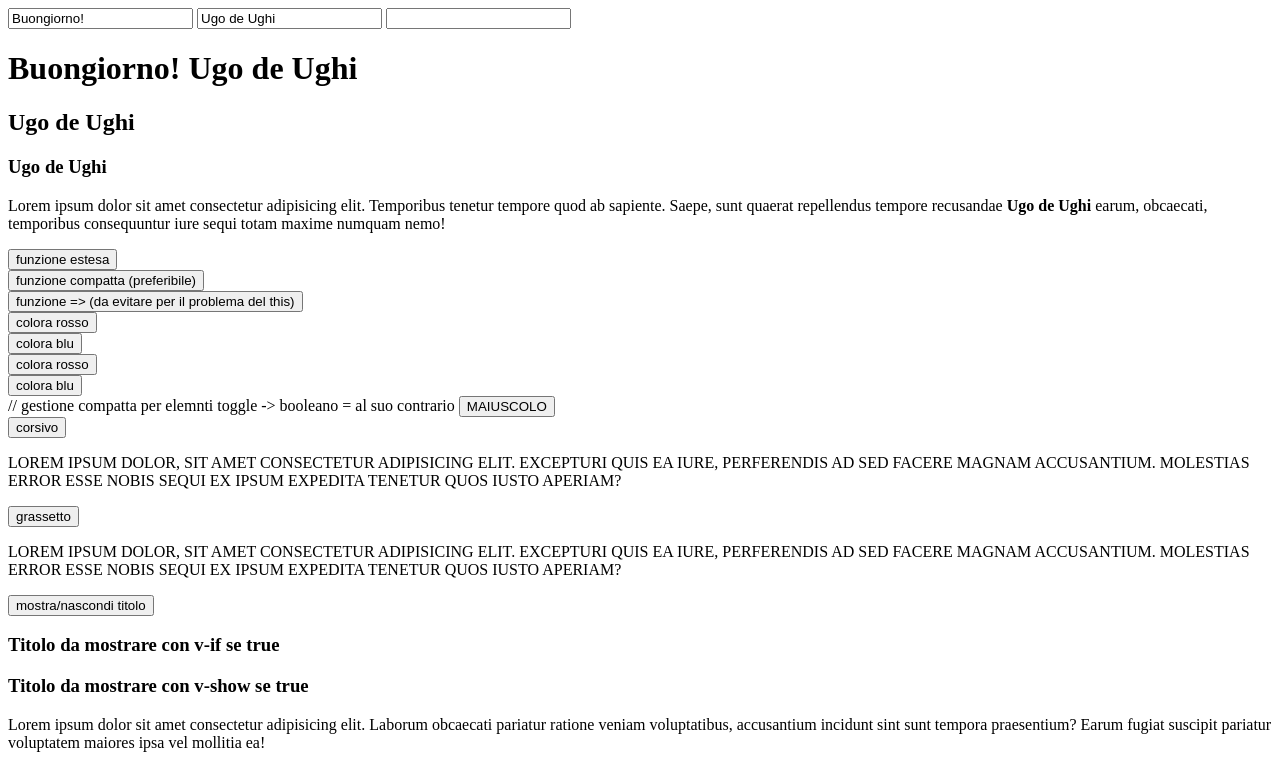
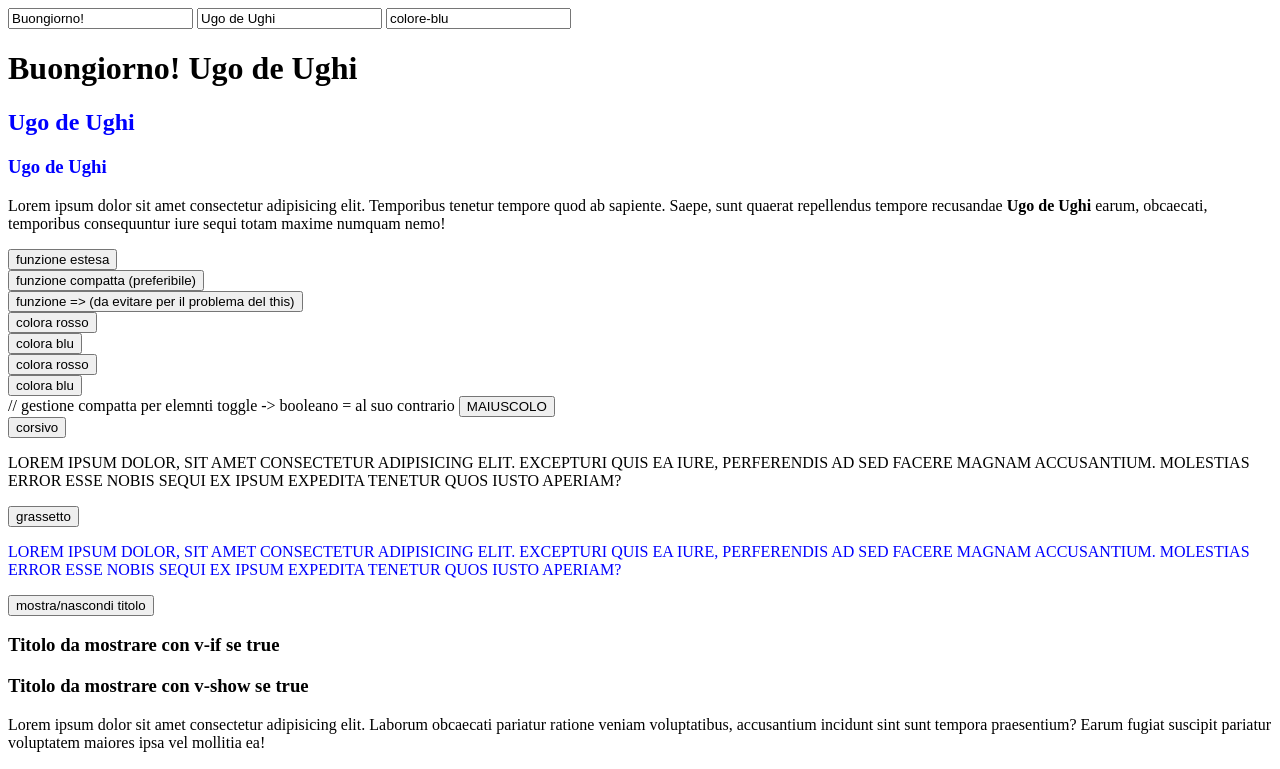
Before and after one commit to Stefano-Corradi-Boolean-bk-44/vue-inizio, a plain HTML site: page index.html in a window 1280 px wide. Both pictures are taken after a click on the button "MAIUSCOLO". Shown: the top 769 px of the page. Drawn offline with nearby package versions, Linux system fonts and the light colour scheme.

Commit message:
fix classe con trattino

```diff
--- a/index.html
+++ b/index.html
@@ -9,10 +9,10 @@
     .rosso{
       color: red;
     }
-    .blu{
+    .colore-blu{
       color:blue
     }
-    .maiuscolo{
+    .mio-maiuscolo{
       text-transform: uppercase;
     }
     .corsivo{
@@ -45,7 +45,7 @@
     // gestione compatta per elemnti toggle -> booleano = al suo contrario
     <button @click="isUpper = !isUpper">MAIUSCOLO</button><br>
     <button @click="isItalic = !isItalic">corsivo</button><br>
-    <p :class="{maiuscolo: isUpper, corsivo: isItalic}">Lorem ipsum dolor, sit amet consectetur adipisicing elit. Excepturi quis ea iure, perferendis ad sed facere magnam accusantium. Molestias error esse nobis sequi ex ipsum expedita tenetur quos iusto aperiam?</p>
+    <p :class="{'mio-maiuscolo': isUpper, corsivo: isItalic}">Lorem ipsum dolor, sit amet consectetur adipisicing elit. Excepturi quis ea iure, perferendis ad sed facere magnam accusantium. Molestias error esse nobis sequi ex ipsum expedita tenetur quos iusto aperiam?</p>
     <button @click="altraClasse = 'grassetto'">grassetto</button><br>
 
     <!--
@@ -55,7 +55,7 @@
     // [unaClasse, altraClasse, {classeCss: condizione, altroCss, altraCondizione, ecc}]
      -->
     <p
-    :class="[altraClasse, miaClasse, {maiuscolo: isUpper, corsivo: isItalic}]">Lorem ipsum dolor, sit amet consectetur adipisicing elit. Excepturi quis ea iure, perferendis ad sed facere magnam accusantium. Molestias error esse nobis sequi ex ipsum expedita tenetur quos iusto aperiam?</p>
+    :class="[altraClasse, miaClasse, {'mio-maiuscolo': isUpper, corsivo: isItalic}]">Lorem ipsum dolor, sit amet consectetur adipisicing elit. Excepturi quis ea iure, perferendis ad sed facere magnam accusantium. Molestias error esse nobis sequi ex ipsum expedita tenetur quos iusto aperiam?</p>
     <button @click="mostraTitolo = !mostraTitolo">mostra/nascondi titolo</button><br>
     <h3 v-if="mostraTitolo" >Titolo da mostrare con v-if se true</h3>
     <h3 v-else >Appaio se false</h3>
--- a/js/script.js
+++ b/js/script.js
@@ -8,7 +8,7 @@ const app = new Vue({
   data: {
     nome: 'Ugo de Ughi',
     messaggio: 'Buongiorno!',
-    miaClasse: '',
+    miaClasse: 'colore-blu',
     counter:0,
     isUpper: false,
     isItalic: false,
```
Also changed, not shown: 1 other file.
